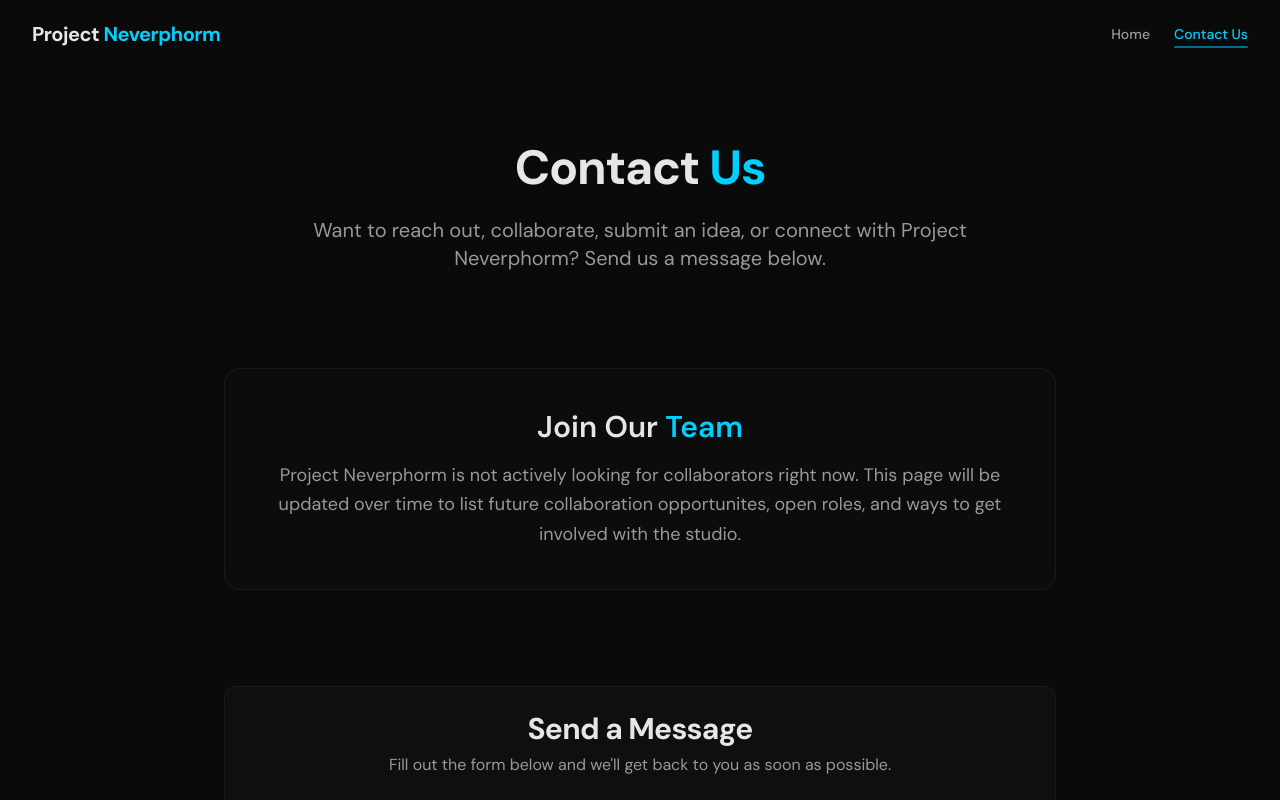
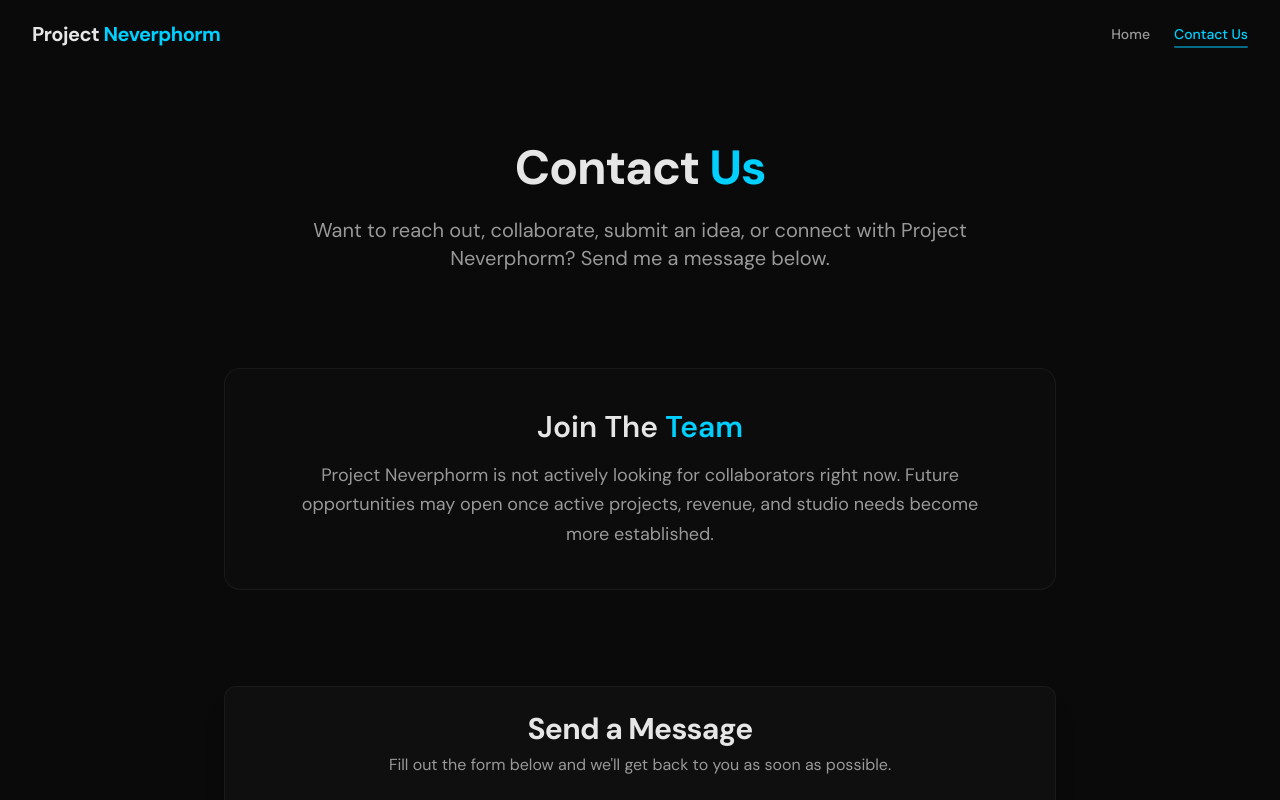
Before and after one commit to Minxci/neverphorm-site, a React (Vite) app in the folder apps/web/: page /contact in a window 1280 px wide. Shown: the top 800 px of the page. Built offline with nearby package versions, Linux system fonts and the light colour scheme; the HTML template or start-up script is replaced by a standard one; what pocketbase would draw is missing.

Commit message:
contact page update

```diff
--- a/apps/web/src/pages/ContactUsPage.jsx
+++ b/apps/web/src/pages/ContactUsPage.jsx
@@ -42,7 +42,7 @@ const ContactUsPage = () => {
     }
   };
 
-  const roles = [
+  {/* const roles = [
     { title: "3D / Techicanl Artist",
       description: "3D modeling assets and making sure the material, textures, and exports are ported smoothly.",
     },
@@ -58,7 +58,7 @@ const ContactUsPage = () => {
     { title: "Audio Designer",
       description: "Future role focused on the vfx, sfx, and music.",
      }
-  ];
+  ]; */}
 
   const handleInputChange = (e) => {
     const { name, value } = e.target;
@@ -120,7 +120,7 @@ const ContactUsPage = () => {
               Contact <span className="text-primary">Us</span>
             </h1>
             <p className="text-lg md:text-xl text-muted-foreground max-w-2xl mx-auto leading-relaxed">
-              Want to reach out, collaborate, submit an idea, or connect with Project Neverphorm? Send us a message below.
+              Want to reach out, collaborate, submit an idea, or connect with Project Neverphorm? Send me a message below.
             </p>
           </motion.section>
 
@@ -133,10 +133,10 @@ const ContactUsPage = () => {
             variants={fadeInUp}
           >
             {/* Updated on 4/29/2026 */}
-            <h2 className="text-2xl md:text-3xl font-semibold mb-4">Join Our <span className="text-primary">Team</span></h2>
+            <h2 className="text-2xl md:text-3xl font-semibold mb-4">Join The <span className="text-primary">Team</span></h2>
             <p className="text-muted-foreground text-lg leading-relaxed max-w-3xl mx-auto">
               Project Neverphorm is not actively looking for collaborators right now.
-              This page will be updated over time to list future collaboration opportunites, open roles, and ways to get involved with the studio.
+              Future opportunities may open once active projects, revenue, and studio needs become more established.
             </p>
           </motion.section>
 
```
